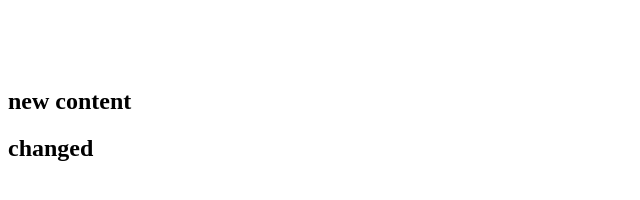
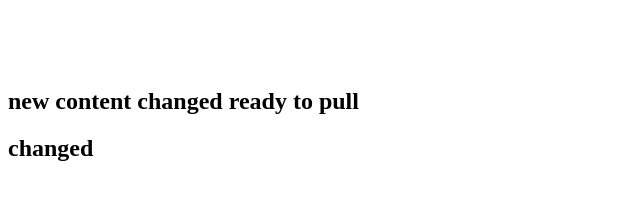
Before and after one commit to saintev/newProject, a plain HTML site: page index.html in a window 1280 px wide. Shown: the whole page, without its empty margins (0-640 px from the left). Drawn offline with Linux system fonts and the light colour scheme.

Commit message:
change for pull

```diff
--- a/index.html
+++ b/index.html
@@ -6,7 +6,9 @@
                 My New Project
             </marquee>
         </h1>
-        <h2>new content</h2>
+        <h2>new content changed ready to pull
+
+        </h2>
         <h2> changed</h2>
 
 
```
